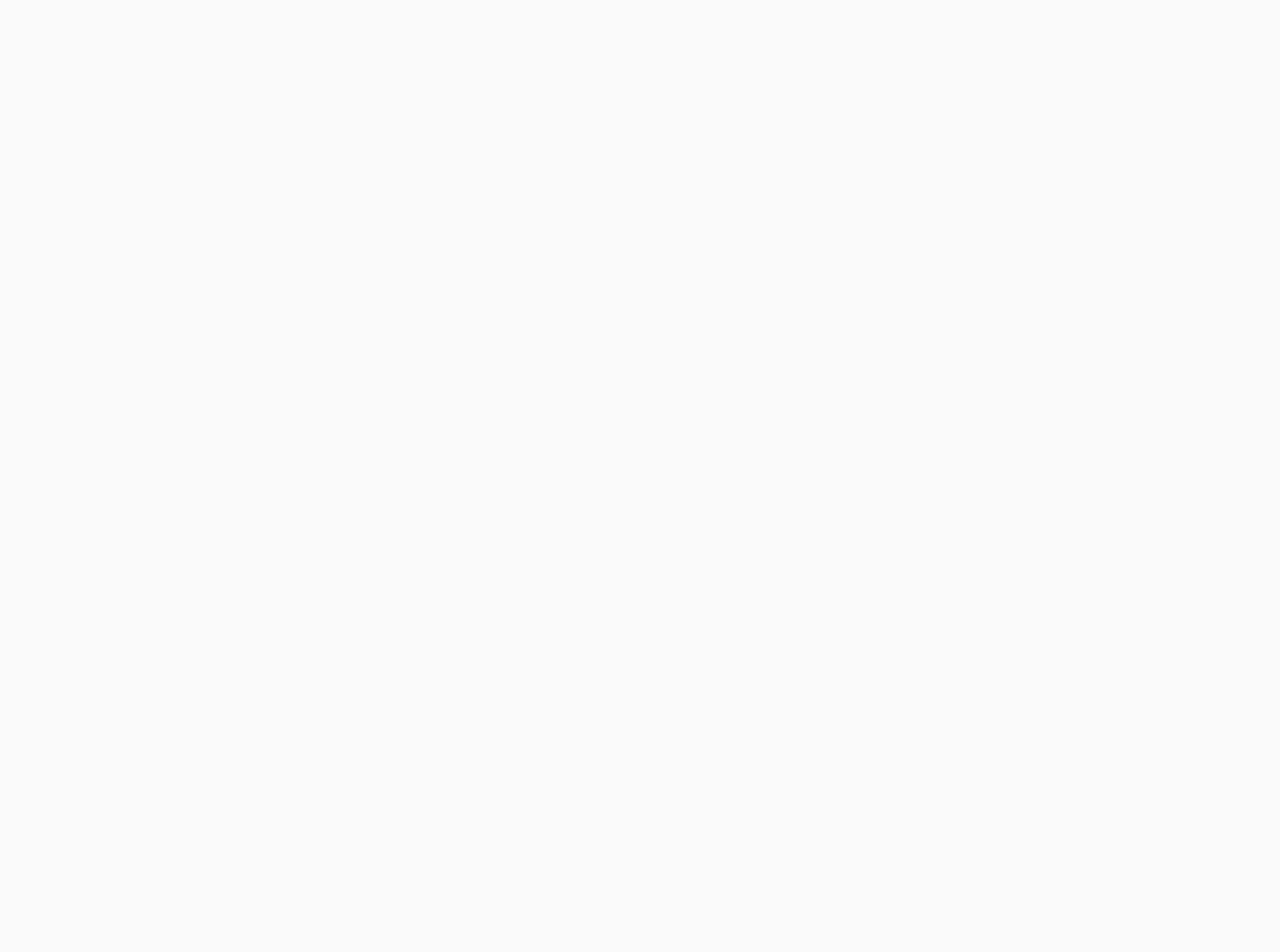
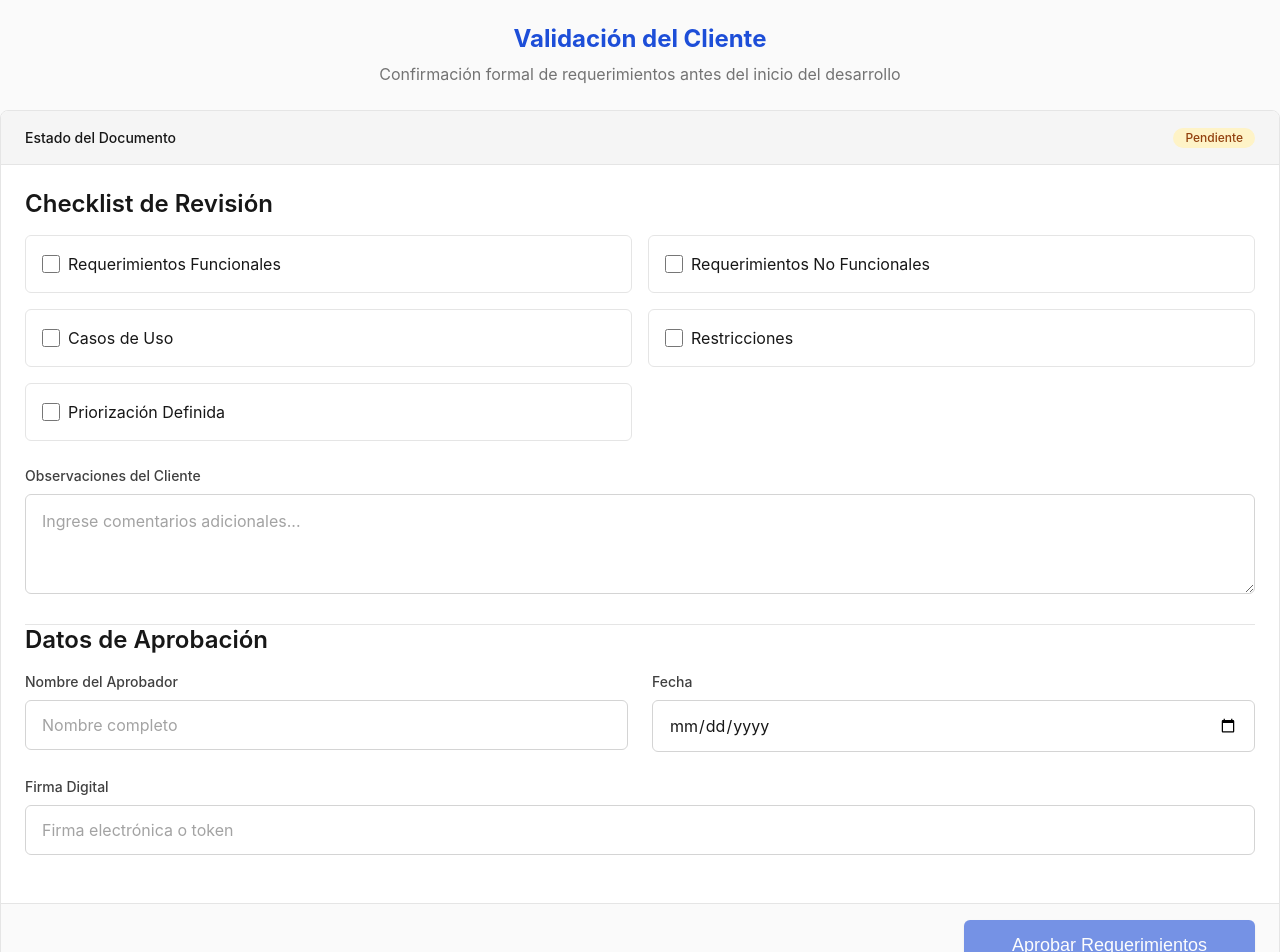
Before and after one commit to LuisAndana/front-grafo-generator, an Angular app: page /validacion in a window 1280 px wide. Shown: the top 952 px of the page. Before the commit the page ends 800 px from the top, so only its background shows below. Built offline with nearby package versions, Linux system fonts and the light colour scheme.

Commit message:
validacion de cliente lista

```diff
--- a/src/app/features/validacion/pages/validacion-cliente/validacion-cliente.css
+++ b/src/app/features/validacion/pages/validacion-cliente/validacion-cliente.css
@@ -0,0 +1,30 @@
+/* Tarjetas del checklist */
+.check-card {
+  padding: var(--spacing-md);
+  border: var(--border-width) solid var(--neutral-200);
+  border-radius: var(--border-radius-md);
+  background-color: #ffffff;
+  transition: all var(--transition-base);
+}
+
+.check-card:hover {
+  box-shadow: var(--shadow-sm);
+  transform: translateY(-2px);
+}
+
+.check-active {
+  border-color: var(--primary-color);
+  background-color: var(--neutral-50);
+  box-shadow: var(--shadow-sm);
+}
+
+input[type="checkbox"] {
+  width: 18px;
+  height: 18px;
+  accent-color: var(--primary-color);
+  cursor: pointer;
+}
+
+ul {
+  padding-left: 1.2rem;
+}
--- a/src/app/features/validacion/pages/validacion-cliente/validacion-cliente.html
+++ b/src/app/features/validacion/pages/validacion-cliente/validacion-cliente.html
@@ -1 +1,186 @@
-<p>validacion-cliente works!</p>
+<div class="max-w-xl m-auto mt-lg fade-in">
+
+  <!-- HEADER PRINCIPAL -->
+  <div class="mb-lg text-center">
+    <h1 class="text-2xl font-bold text-primary">
+      Validación del Cliente
+    </h1>
+    <p class="text-muted mt-sm">
+      Confirmación formal de requerimientos antes del inicio del desarrollo
+    </p>
+  </div>
+
+  <div class="card shadow-lg">
+
+    <!-- PROGRESO -->
+    <div class="card-header bg-gray">
+      <div class="flex justify-between items-center">
+        <span class="text-sm font-medium">Estado del Documento</span>
+
+        <span *ngIf="aprobado"
+              class="badge badge-success">
+          ✔ Validado
+        </span>
+
+        <span *ngIf="!aprobado"
+              class="badge badge-warning">
+          Pendiente
+        </span>
+      </div>
+    </div>
+
+    <div class="card-body">
+
+      <!-- ========================= -->
+      <!-- CHECKLIST COMO TARJETAS -->
+      <!-- ========================= -->
+
+      <div class="mb-lg">
+
+        <h3 class="font-semibold mb-md">Checklist de Revisión</h3>
+
+        <div class="grid grid-cols-2 gap-md">
+
+          <div class="check-card"
+               [class.check-active]="checklist.rf">
+            <label class="flex items-center gap-sm cursor-pointer">
+              <input type="checkbox" [(ngModel)]="checklist.rf">
+              Requerimientos Funcionales
+            </label>
+          </div>
+
+          <div class="check-card"
+               [class.check-active]="checklist.rnf">
+            <label class="flex items-center gap-sm cursor-pointer">
+              <input type="checkbox" [(ngModel)]="checklist.rnf">
+              Requerimientos No Funcionales
+            </label>
+          </div>
+
+          <div class="check-card"
+               [class.check-active]="checklist.casosUso">
+            <label class="flex items-center gap-sm cursor-pointer">
+              <input type="checkbox" [(ngModel)]="checklist.casosUso">
+              Casos de Uso
+            </label>
+          </div>
+
+          <div class="check-card"
+               [class.check-active]="checklist.restricciones">
+            <label class="flex items-center gap-sm cursor-pointer">
+              <input type="checkbox" [(ngModel)]="checklist.restricciones">
+              Restricciones
+            </label>
+          </div>
+
+          <div class="check-card col-span-2"
+               [class.check-active]="checklist.prioridades">
+            <label class="flex items-center gap-sm cursor-pointer">
+              <input type="checkbox" [(ngModel)]="checklist.prioridades">
+              Priorización Definida
+            </label>
+          </div>
+
+        </div>
+      </div>
+
+      <!-- ========================= -->
+      <!-- OBSERVACIONES -->
+      <!-- ========================= -->
+
+      <div class="form-group">
+        <label class="form-label">Observaciones del Cliente</label>
+        <textarea
+          class="form-textarea"
+          [(ngModel)]="observaciones"
+          placeholder="Ingrese comentarios adicionales...">
+        </textarea>
+      </div>
+
+      <!-- ========================= -->
+      <!-- DATOS DE APROBACIÓN -->
+      <!-- ========================= -->
+
+      <div class="border-t mt-lg pt-lg">
+
+        <h3 class="font-semibold mb-md">Datos de Aprobación</h3>
+
+        <div class="grid grid-cols-2 gap-lg">
+
+          <div class="form-group">
+            <label class="form-label">Nombre del Aprobador</label>
+            <input
+              type="text"
+              class="form-input"
+              [(ngModel)]="aprobador"
+              placeholder="Nombre completo">
+          </div>
+
+          <div class="form-group">
+            <label class="form-label">Fecha</label>
+            <input
+              type="date"
+              class="form-input"
+              [(ngModel)]="fecha">
+          </div>
+
+        </div>
+
+        <div class="form-group">
+          <label class="form-label">Firma Digital</label>
+          <input
+            type="text"
+            class="form-input"
+            [(ngModel)]="firmaDigital"
+            placeholder="Firma electrónica o token">
+        </div>
+
+      </div>
+
+    </div>
+
+    <!-- ========================= -->
+    <!-- FOOTER -->
+    <!-- ========================= -->
+
+    <div class="card-footer flex justify-between items-center">
+
+      <div class="flex items-center gap-md">
+
+        <button
+          *ngIf="aprobado"
+          class="btn btn-ghost btn-sm"
+          (click)="limpiarValidacion()">
+          Reiniciar
+        </button>
+
+      </div>
+
+      <button
+        class="btn btn-primary btn-lg"
+        [disabled]="!validarFormulario()"
+        (click)="aprobar()">
+
+        Aprobar Requerimientos
+      </button>
+
+    </div>
+
+  </div>
+
+  <!-- RESULTADO -->
+  <div *ngIf="aprobado"
+       class="alert alert-success mt-lg fade-in-up shadow-sm">
+
+    <strong>Generación automática activada:</strong>
+
+    <ul class="mt-sm">
+      <li>Tablas de Base de Datos</li>
+      <li>Formularios</li>
+      <li>CRUD</li>
+      <li>Roles y Permisos</li>
+    </ul>
+
+  </div>
+
+</div>
--- a/src/app/features/validacion/pages/validacion-cliente/validacion-cliente.ts
+++ b/src/app/features/validacion/pages/validacion-cliente/validacion-cliente.ts
@@ -1,11 +1,91 @@
-import { Component } from '@angular/core';
+import { Component, OnInit } from '@angular/core';
+import { CommonModule } from '@angular/common';
+import { FormsModule } from '@angular/forms';
+
+interface ValidacionData {
+  checklist: any;
+  observaciones: string;
+  aprobador: string;
+  fecha: string;
+  firmaDigital: string;
+  aprobado: boolean;
+}
 
 @Component({
   selector: 'app-validacion-cliente',
-  imports: [],
+  standalone: true,
+  imports: [CommonModule, FormsModule],
   templateUrl: './validacion-cliente.html',
-  styleUrl: './validacion-cliente.css',
+  styleUrl: './validacion-cliente.css'
 })
-export class ValidacionCliente {
+export class ValidacionCliente implements OnInit {
 
+  storageKey = 'validacion_cliente_data';
+
+  checklist = {
+    rf: false,
+    rnf: false,
+    casosUso: false,
+    restricciones: false,
+    prioridades: false
+  };
+
+  observaciones = '';
+  aprobador = '';
+  fecha = '';
+  firmaDigital = '';
+  aprobado = false;
+
+  ngOnInit(): void {
+    this.cargarDatos();
+  }
+
+  validarFormulario(): boolean {
+    return (
+      this.checklist.rf &&
+      this.checklist.rnf &&
+      this.aprobador.trim() !== '' &&
+      this.fecha !== ''
+    );
+  }
+
+  aprobar() {
+    if (this.validarFormulario()) {
+      this.aprobado = true;
+      this.guardarDatos();
+    }
+  }
+
+  guardarDatos() {
+    const data: ValidacionData = {
+      checklist: this.checklist,
+      observaciones: this.observaciones,
+      aprobador: this.aprobador,
+      fecha: this.fecha,
+      firmaDigital: this.firmaDigital,
+      aprobado: this.aprobado
+    };
+
+    localStorage.setItem(this.storageKey, JSON.stringify(data));
+  }
+
+  cargarDatos() {
+    const data = localStorage.getItem(this.storageKey);
+
+    if (data) {
+      const parsed: ValidacionData = JSON.parse(data);
+
+      this.checklist = parsed.checklist;
+      this.observaciones = parsed.observaciones;
+      this.aprobador = parsed.aprobador;
+      this.fecha = parsed.fecha;
+      this.firmaDigital = parsed.firmaDigital;
+      this.aprobado = parsed.aprobado;
+    }
+  }
+
+  limpiarValidacion() {
+    localStorage.removeItem(this.storageKey);
+    location.reload();
+  }
 }
--- a/src/app/features/validacion/validacion-module.ts
+++ b/src/app/features/validacion/validacion-module.ts
@@ -1,11 +1,8 @@
 import { NgModule } from '@angular/core';
 import { CommonModule } from '@angular/common';
-
 import { ValidacionRoutingModule } from './validacion-routing-module';
 
-
 @NgModule({
-  declarations: [],
   imports: [
     CommonModule,
     ValidacionRoutingModule
--- a/src/app/features/validacion/validacion-routing-module.ts
+++ b/src/app/features/validacion/validacion-routing-module.ts
@@ -1,7 +1,13 @@
 import { NgModule } from '@angular/core';
 import { RouterModule, Routes } from '@angular/router';
+import { ValidacionCliente } from './pages/validacion-cliente/validacion-cliente';
 
-const routes: Routes = [];
+const routes: Routes = [
+  {
+    path: '',
+    component: ValidacionCliente
+  }
+];
 
 @NgModule({
   imports: [RouterModule.forChild(routes)],
```
